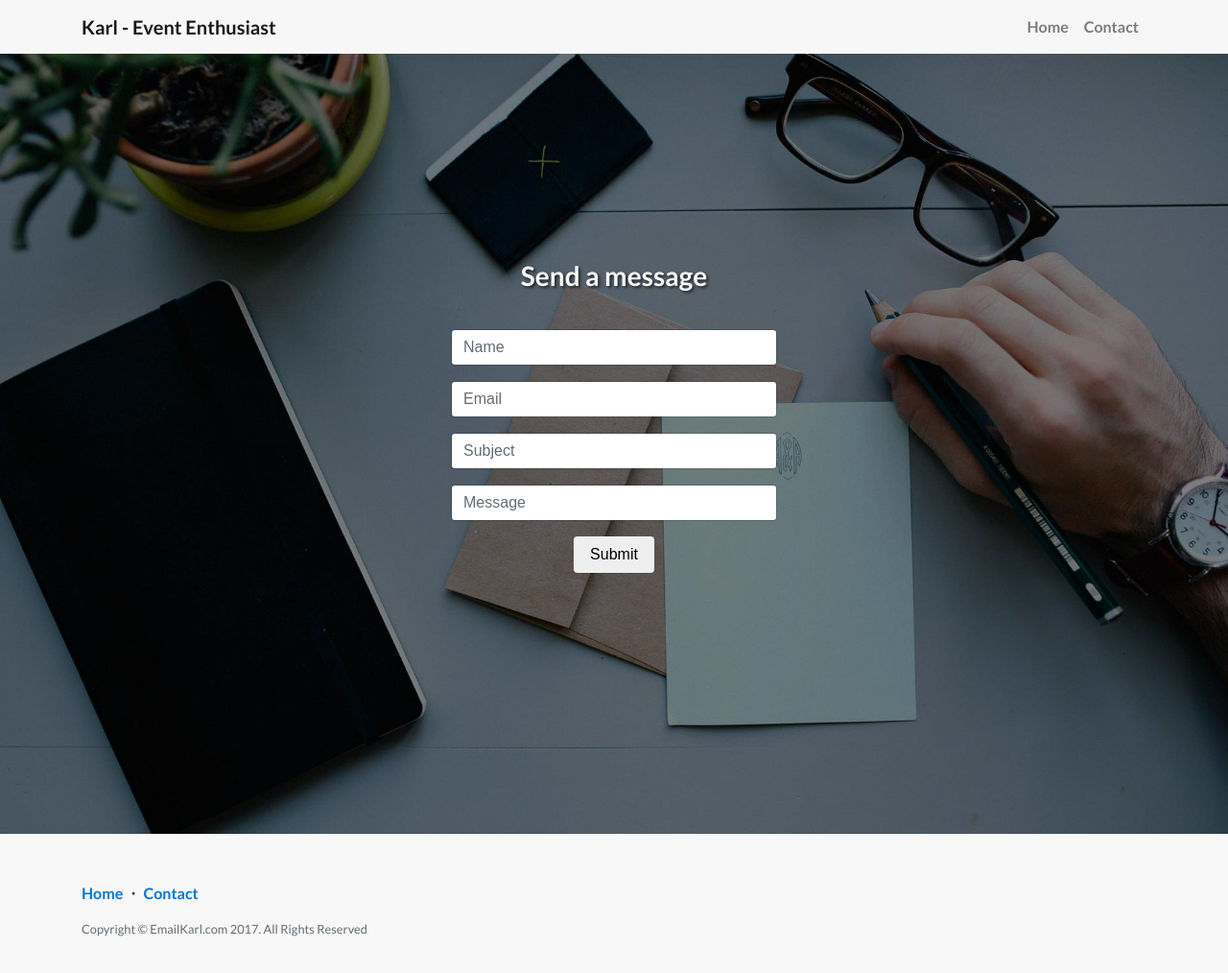
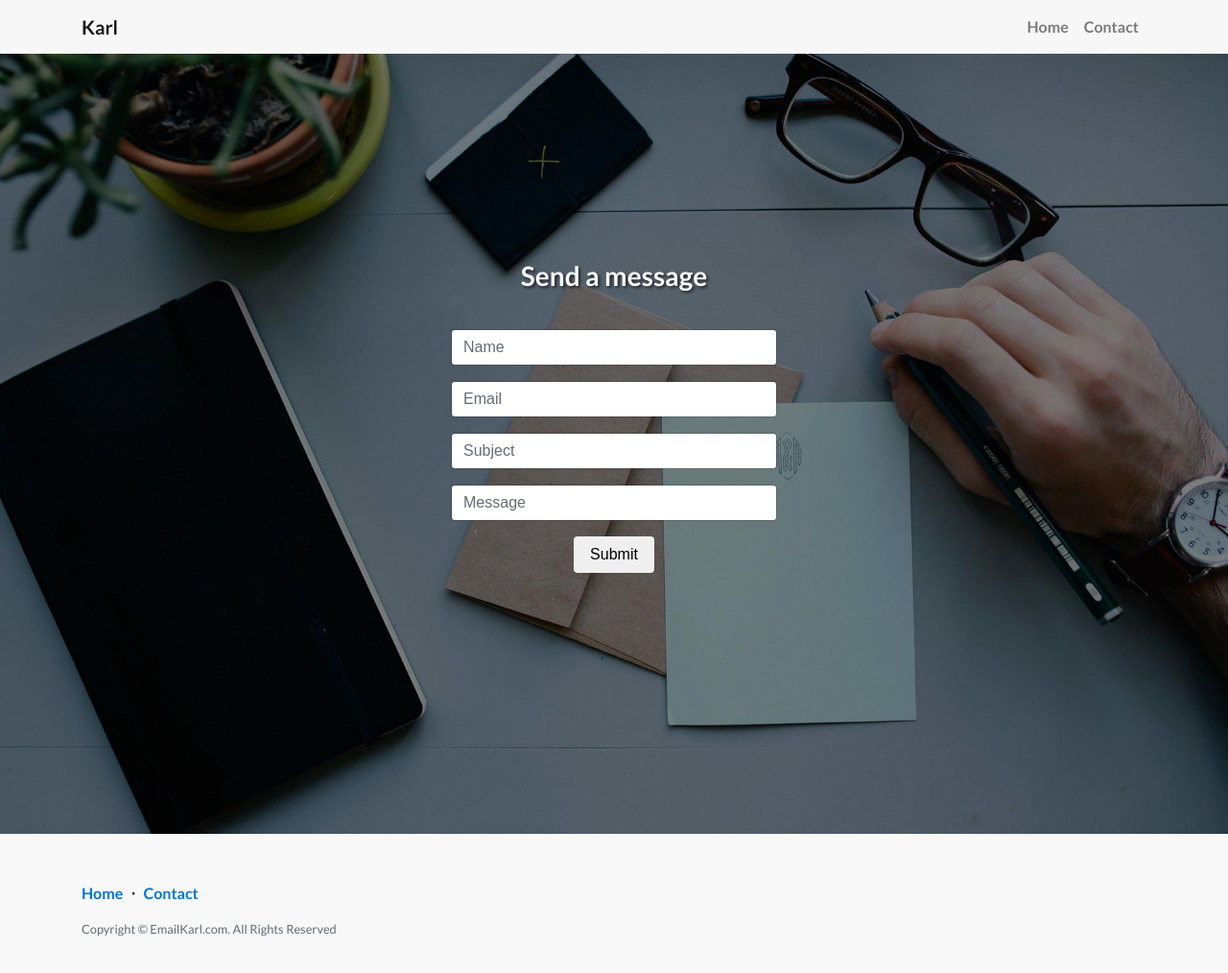
Before and after one commit to emailkarl/emailkarl.github.io, a website: page contact.html in a window 1280 px wide. Shown: the whole page at 96% size. Drawn offline with Linux system fonts and the light colour scheme.

Commit message:
Update contact.html

```diff
--- a/contact.html
+++ b/contact.html
@@ -5,10 +5,10 @@
 
     <meta charset="utf-8">
     <meta name="viewport" content="width=device-width, initial-scale=1, shrink-to-fit=no">
-    <meta name="description" content="Event Enthusiast">
+    <meta name="description" content="">
     <meta name="author" content="Karl">
 
-    <title>EmailKarl.com - Event Enthusiast</title>
+    <title>EmailKarl.com</title>
 
     <script>
       (function(i,s,o,g,r,a,m){i['GoogleAnalyticsObject']=r;i[r]=i[r]||function(){
@@ -54,7 +54,7 @@
             <span class="navbar-toggler-icon"></span>
         </button>
         <div class="container">
-            <a class="navbar-brand" href="./">Karl - Event Enthusiast</a>
+            <a class="navbar-brand" href="./">Karl</a>
             <div class="collapse navbar-collapse" id="navbarExample">
                 <ul class="navbar-nav ml-auto">
                     <li class="nav-item">
@@ -135,7 +135,7 @@ document.getElementById("ss-submit").addEventListener("click", function(){
                     <a href="../contact.html">Contact</a>
                 </li>
             </ul>
-            <p class="copyright text-muted small">Copyright &copy; EmailKarl.com 2017. All Rights Reserved</p>
+            <p class="copyright text-muted small">Copyright &copy; EmailKarl.com. All Rights Reserved</p>
         </div>
     </footer>
 
```
